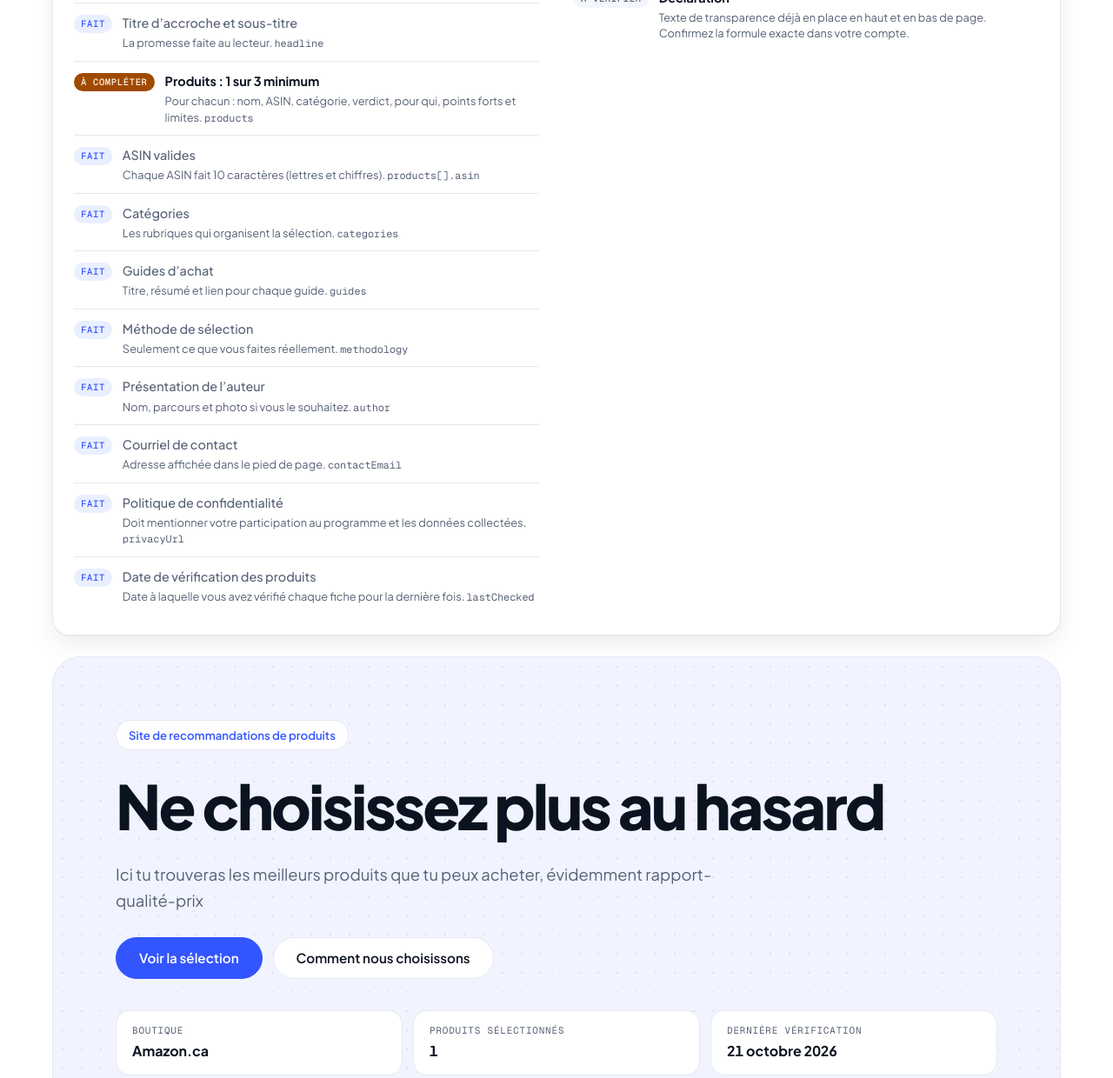
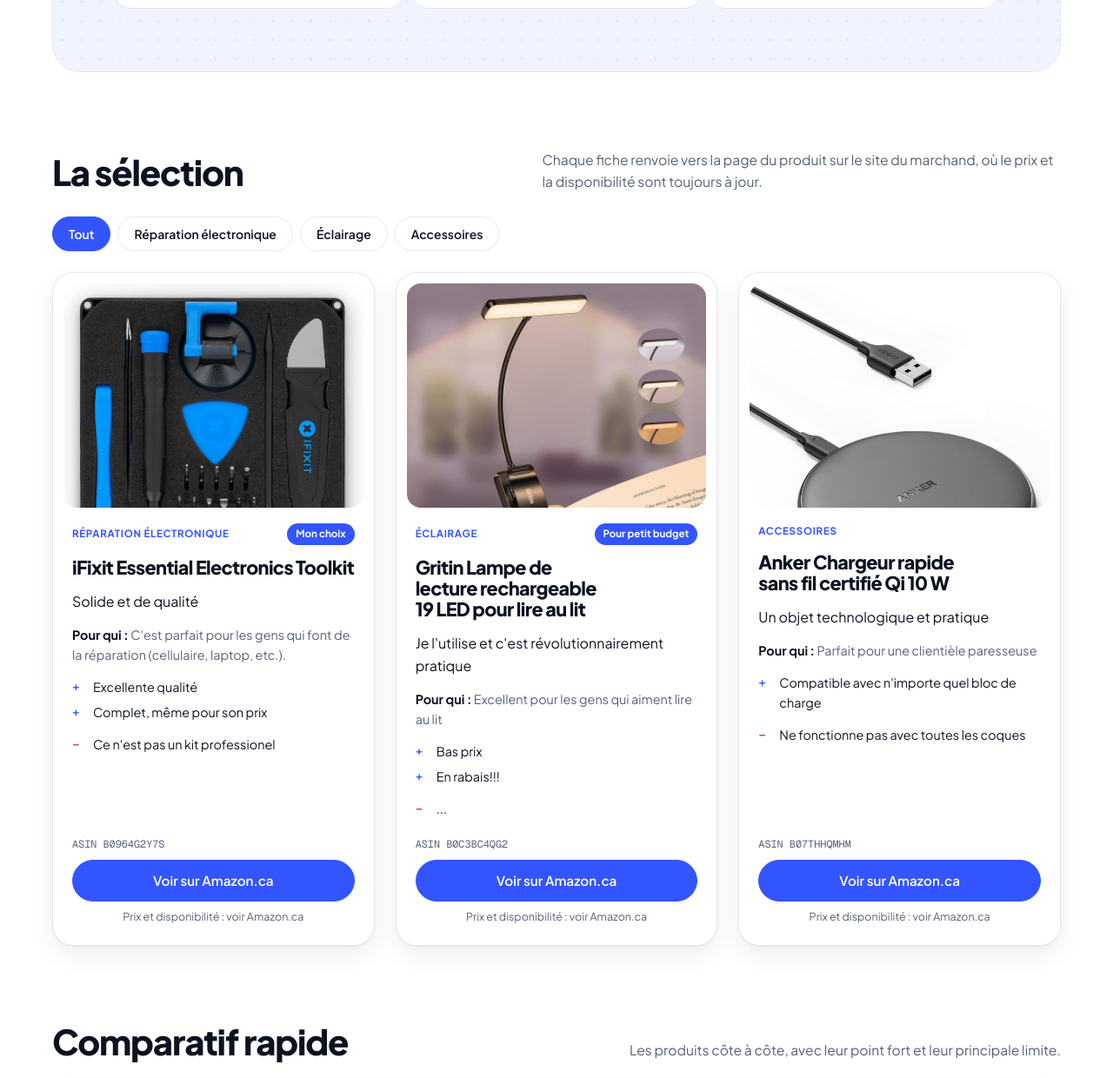
Before and after one commit to gravierttv/verdict, a plain HTML site: page index.html in a window 1280 px wide. Shown: the part 572-1812 px from the top of the page at 87% size. Drawn offline with nearby package versions, Linux system fonts and the light colour scheme.

Commit message:
Fix 2rd person

```diff
--- a/index.html
+++ b/index.html
@@ -211,7 +211,7 @@
     <p class="lead" id="lead"></p>
     <div class="actions">
       <a class="btn" href="#selection">Voir la sélection</a>
-      <a class="btn ghost" href="#methode">Comment nous choisissons</a>
+      <a class="btn ghost" href="#methode">Comment je choisis</a>
     </div>
     <dl class="facts" id="facts"></dl>
   </section>
@@ -243,7 +243,7 @@
 
   <section class="sec" id="methode">
     <div class="sec-head">
-      <h2>Notre méthode</h2>
+      <h2>Ma méthode</h2>
       <p>Ce qui décide de la présence d’un produit sur ce site.</p>
     </div>
     <div id="method"></div>
@@ -277,28 +277,51 @@
   contactEmail: "evd.partner@proton.me",
   privacyUrl: "privacy.html",
   methodology: {
-    intro: "Nous ne vendons rien et nous ne testons pas chaque produit en laboratoire. Notre travail consiste à comparer les fiches techniques, à lire les avis détaillés des acheteurs et les tests indépendants, puis à retenir les produits qui offrent le meilleur équilibre entre qualité, prix et fiabilité. Nous touchons une commission si vous achetez par nos liens, sans frais supplémentaires pour vous.",
+    intro: "Je ne vends rien et je ne teste pas chaque produit en laboratoire. Mon travail consiste à comparer les fiches techniques, à lire les avis détaillés des acheteurs et les tests indépendants, puis à retenir les produits qui offrent le meilleur équilibre entre qualité, prix et fiabilité. Je touche une commission si vous achetez par nos liens, sans frais supplémentaires pour vous.",
     criteria: [
-      { title: "Fiche technique", text: "Nous comparons les caractéristiques qui comptent vraiment pour l'usage, pas celles qui servent surtout d'argument de vente." },
-      { title: "Avis des acheteurs", text: "Nous lisons les avis récents, y compris les critiques de 1 à 3 étoiles, pour repérer les défauts qui reviennent." },
-      { title: "Tests indépendants", text: "Quand ils existent, nous consultons les tests de sites spécialisés avant de recommander un produit." },
-      { title: "Rapport qualité-prix", text: "Nous comparons le prix aux produits équivalents. Un produit cher doit justifier la différence." },
-      { title: "Fiabilité et service", text: "Nous tenons compte de la réputation de la marque, de la garantie et de la facilité de retour." },
-      { title: "Mises à jour", text: "Nous revérifions régulièrement nos sélections. La date de la dernière vérification est indiquée en haut de la page." }
+      { title: "Fiche technique", text: "Je compare les caractéristiques qui comptent vraiment pour l'usage, pas celles qui servent surtout d'argument de vente." },
+      { title: "Avis des acheteurs", text: "Je lis les avis récents, y compris les critiques de 1 à 3 étoiles, pour repérer les défauts qui reviennent." },
+      { title: "Tests indépendants", text: "Quand ils existent, je consulte les tests de sites spécialisés avant de recommander un produit." },
+      { title: "Rapport qualité-prix", text: "Je compare le prix aux produits équivalents. Un produit cher doit justifier la différence." },
+      { title: "Fiabilité et service", text: "Je tiens compte de la réputation de la marque, de la garantie et de la facilité de retour." },
+      { title: "Mises à jour", text: "Je revérifie régulièrement nos sélections. La date de la dernière vérification est indiquée en haut de la page." }
     ]
   },  // criteria : [{ title: "", text: "" }]
-  categories: ["Réparation électronique"],              // Liste de noms de catégories
+  categories: ["Réparation électronique", "Éclairage", "Accessoires"],              // Liste de noms de catégories
   products: [{
     name: "iFixit Essential Electronics Toolkit",
     asin: "B0964G2Y7S",
     category: "Réparation électronique",
-    badge: "Notre choix",
-    verdict: "Une phrase qui résume ton avis.",
+    badge: "Mon choix",
+    verdict: "Solide et de qualité",
     forWho: "C'est parfait pour les gens qui font de la réparation (cellulaire, laptop, etc.).",
     pros: ["Excellente qualité", "Complet, même pour son prix"],
     cons: ["Ce n'est pas un kit professionel"],
-    image: "iFixit Essential Electronics Toolkit.jpg"
-  },],                // [{ name, asin, category, verdict, forWho, pros: [], cons: [], image, badge }]
+    image: "iFixit-Essential-Electronics-Toolkit.jpg"
+  },
+  {
+    name: "Gritin Lampe de lecture rechargeable 19 LED pour lire au lit",
+    asin: "B0C3BC4QG2",
+    category: "Éclairage",
+    badge: "Pour petit budget",
+    verdict: "Je l'utilise et c'est révolutionnairement pratique",
+    forWho: "Excellent pour les gens qui aiment lire au lit",
+    cons: ["..."],
+    pros: ["Bas prix", "En rabais!!!"],
+    image: "Lampe-lit.jpg"
+  },
+  {
+    name: "Anker Chargeur rapide sans fil certifié Qi 10 W",
+    asin: "B07THHQMHM",
+    category: "Accessoires",
+    badge: "",
+    verdict: "Un objet technologique et pratique",
+    forWho: "Parfait pour une clientièle paresseuse",
+    cons: ["Ne fonctionne pas avec toutes les coques"],
+    pros: ["Compatible avec n'importe quel bloc de charge"],
+    image: "anker-induction.jpg"
+  },
+  ],             // [{ name, asin, category, verdict, forWho, pros: [], cons: [], image, badge }]
   guides: [{
     title : "Quelles erreurs éviter ?",
     summary : ".",
@@ -537,7 +560,7 @@
     <h3>Navigation</h3>
     <ul>
       <li><a href="#selection">La sélection</a></li>
-      <li><a href="#methode">Notre méthode</a></li>
+      <li><a href="#methode">Ma méthode</a></li>
       <li><a href="#apropos">À propos</a></li>
     </ul>
   </div>
```
Also changed, not shown: Lampe-lit.jpg (added), anker-induction.jpg (added), iFixit-Essential-Electronics-Toolkit.jpg (renamed from iFixit Essential Electronics Toolkit.jpg).
